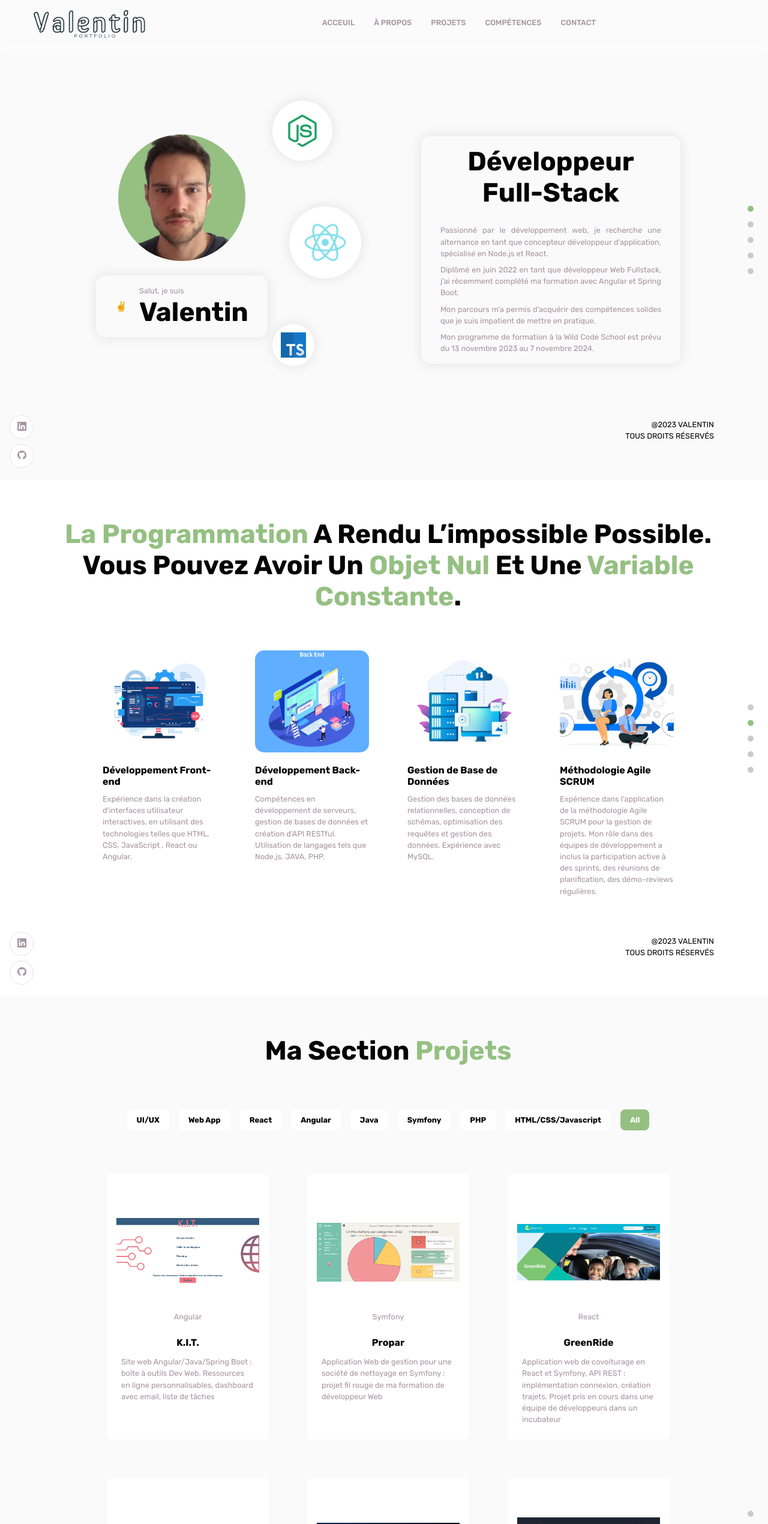
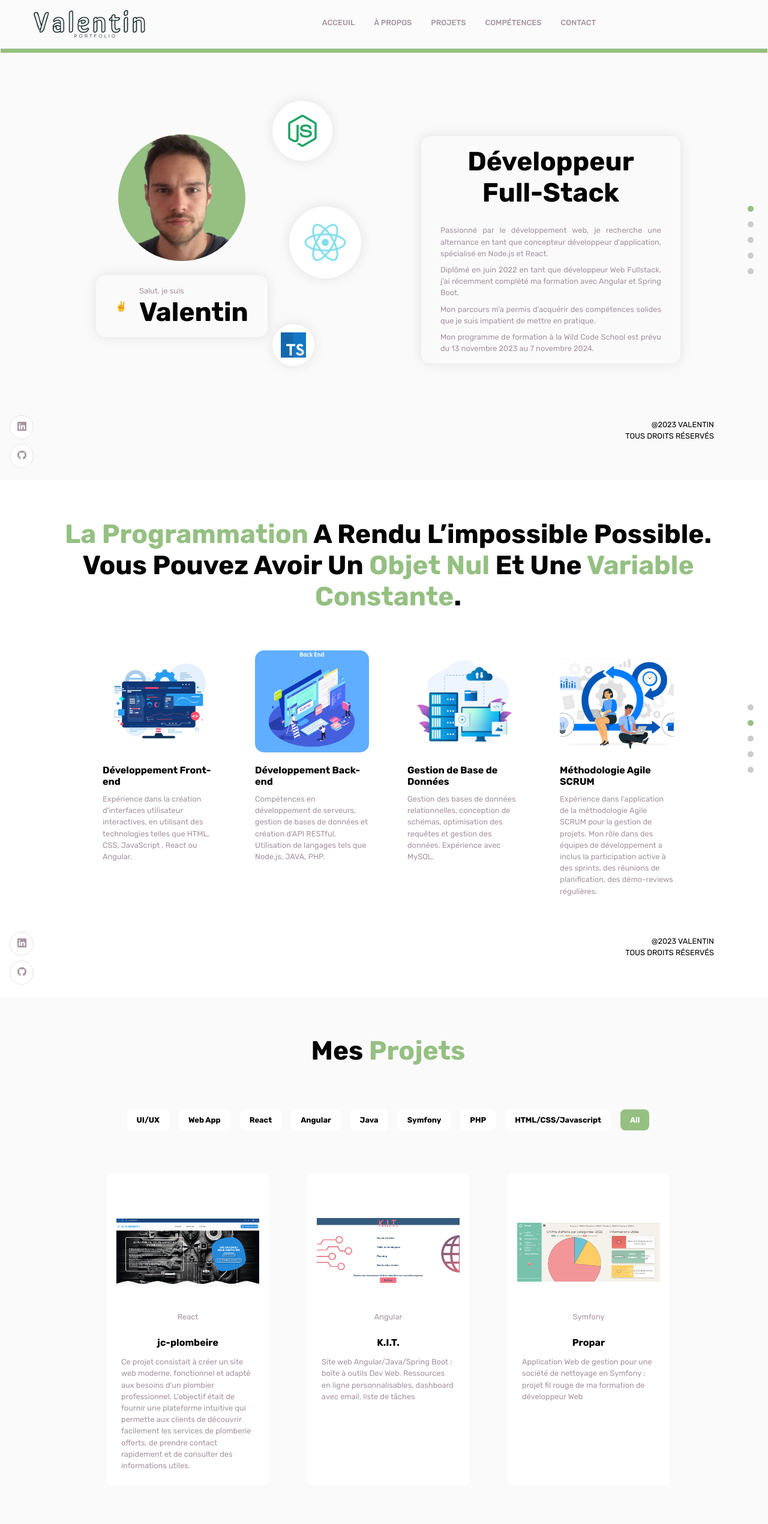
Before and after one commit to Tylyfox/Portfolio, a React (Create React App) app: page / in a window 1280 px wide. Shown: the top 2540 px of the page at 60% size. Built offline with nearby package versions, Linux system fonts and the light colour scheme.

Commit message:
add new project in works and work with new scroll effect

```diff
--- a/src/components/Navbar/Navbar.jsx
+++ b/src/components/Navbar/Navbar.jsx
@@ -1,21 +1,26 @@
-import React, {useState} from "react";
-import { HiMenuAlt4, HiX} from "react-icons/hi";
-import { motion } from "framer-motion";
+import React, { useState } from "react";
+import { HiMenuAlt4, HiX } from "react-icons/hi";
+import { motion, useScroll, useSpring } from "framer-motion";
 
 import { images } from "../../constants";
 import "./Navbar.scss";
 
 const Navbar = () => {
-
   const [toggle, setToggle] = useState(false);
+  const { scrollYProgress } = useScroll();
+  const scaleX = useSpring(scrollYProgress, {
+    stiffness: 100,
+    damping: 30,
+    restDelta: 0.001
+  });
 
   return (
     <nav className="app__navbar">
-            < div className="app__navbar-logo">
-                <img src={images.logo} alt="logo"/>
+      <div className="app__navbar-logo">
+        <img src={images.logo} alt="logo" />
       </div>
       <ul className="app__navbar-links">
-                {['acceuil', 'à propos', 'projets' , 'compétences', 'contact'].map((item ) => (
+        {['acceuil', 'à propos', 'projets', 'compétences', 'contact'].map((item) => (
           <li className="app__flex p-text" key={`link-${item}`}>
             <a href={`#${item}`}>{item}</a>
             <div />
@@ -26,24 +31,26 @@ const Navbar = () => {
       <div className="app__navbar-menu">
         <HiMenuAlt4 onClick={() => setToggle(true)} />
 
-                {
-                    toggle && (
+        {toggle && (
           <motion.div
-                            whileInView={{ x: [300, 0]}}
-                            transition={{ duration: 0.85, ease: 'easeOut'}}
+            whileInView={{ x: [300, 0] }}
+            transition={{ duration: 0.85, ease: 'easeOut' }}
           >
-                            <HiX onClick={() => setToggle(false)}/>
+            <HiX onClick={() => setToggle(false)} />
             <ul>
-                                {['acceuil', 'à propos', 'projets' , 'compétences', 'contact'].map((item ) => (
+              {['acceuil', 'à propos', 'projets', 'compétences', 'contact'].map((item) => (
                 <li key={item}>
                   <a href={`#${item}`} onClick={() => setToggle(false)}>{item}</a>
                 </li>
               ))}
             </ul>
           </motion.div>
-                    )
-                }
+        )}
       </div>
+      <motion.div
+        className="scroll-progress-bar"
+        style={{ scaleX }}
+      />
     </nav>
   );
 }
--- a/src/components/Navbar/Navbar.scss
+++ b/src/components/Navbar/Navbar.scss
@@ -1,18 +1,15 @@
 .app__navbar {
   width: 100%;
-
   display: flex;
   justify-content: space-between;
   align-items: center;
-
   padding: 1rem 2rem;
-  background: rgba(255,255,255, 0.25);
+  background: rgba(255, 255, 255, 0.25);
   backdrop-filter: blur(4px);
   -webkit-backdrop-filter: blur(4px);
-  border: 1px solid rgba(255,255,255, 0.18);
+  border: 1px solid rgba(255, 255, 255, 0.18);
   position: fixed;
   z-index: 2;
-}
 
   .app__navbar-logo {
     display: flex;
@@ -34,7 +31,6 @@
     display: flex;
     justify-content: center;
     align-items: center;
-
     list-style: none;
 
     li {
@@ -68,7 +64,6 @@
     @media screen and (max-width: 900px) {
       display: none;
     }
-
   }
 
   .app__navbar-menu {
@@ -76,7 +71,6 @@
     height: 35px;
     border-radius: 50%;
     position: relative;
-
     display: flex;
     justify-content: center;
     align-items: center;
@@ -96,12 +90,9 @@
       bottom: 0;
       right: 0;
       z-index: 5;
-
       padding: 1rem;
-
       width: 80%;
       height: 100vh;
-
       display: flex;
       justify-content: flex-end;
       align-items: flex-end;
@@ -109,7 +100,6 @@
       background: url('../../assets/bgWhite.png') var(--white-color);
       background-size: cover;
       background-repeat: repeat;
-
       box-shadow: 0 0 20px rgba(168, 168, 168, 0.15);
 
       svg {
@@ -127,7 +117,6 @@
         padding: 0;
         height: 100%;
         width: 100%;
-
         display: flex;
         justify-content: flex-start;
         align-items: flex-start;
@@ -156,3 +145,15 @@
       display: none;
     }
   }
+}
+
+
+.scroll-progress-bar {
+  position: fixed;
+  top: 80px;
+  left: 0;
+  right: 0;
+  height: 7px;
+  background-color: var(--secondary-color);
+  transform-origin: 0%;
+}
--- a/src/constants/pdf/pdf.js
+++ b/src/constants/pdf/pdf.js
@@ -1,7 +1,5 @@
 import CV from '../../assets/pdf/CV_2024-09-08_Valentin_CADART.pdf';
 
-const CVs = {
-    CV,
-};
+const pdfs = { CV };
 
-export default CVs;
+export default pdfs;
--- a/src/constants/works/works.js
+++ b/src/constants/works/works.js
@@ -10,9 +10,19 @@ import Rating from '../../assets/works/Rating.png';
 import Portfolio from '../../assets/works/Portfolio.png';
 import Propar from '../../assets/works/Propar.png';
 import GreenRide from '../../assets/works/GreenRide.png';
-
+import JCPlomberie from '../../assets/works/JCPlomberie.png';
 
 const works = [
+    {
+        name: 'jc-plomberie',
+        title: 'jc-plombeire',
+        description: "Ce projet consistait à créer un site web moderne, fonctionnel et adapté aux besoins d’un plombier professionnel. L’objectif était de fournir une plateforme intuitive qui permette aux clients de découvrir facilement les services de plomberie offerts, de prendre contact rapidement et de consulter des informations utiles.",
+        imgUrl: JCPlomberie,
+        videoUrl: '',
+        projectLink: 'https://www.jc-plomberie.fr/',
+        githubLink: 'https://github.com/Tylyfox/JC-PLOMBERIE',
+        tags: ['React', 'Web App', 'All', 'UI/UX']
+    },
     {
         name: 'K.I.T.',
         title: 'K.I.T.',
@@ -92,8 +102,7 @@ const works = [
         projectLink: 'https://tylyfox.github.io/FrontEndMentor_Interactive-rating-component/',
         githubLink: 'https://github.com/Tylyfox/FrontEndMentor_Interactive-rating-component',
         tags: ['HTML/CSS/Javascript', 'All', 'UI/UX']
-    },
-
-]
+    }
+];
 
 export default works;
--- a/src/container/Work/Work.jsx
+++ b/src/container/Work/Work.jsx
@@ -1,10 +1,8 @@
-import React, {useEffect, useState} from 'react';
+import React, { useEffect, useState } from 'react';
 import { AiFillEye, AiFillGithub, AiFillPlayCircle } from "react-icons/ai";
-
 import { motion } from 'framer-motion';
 import { works } from "../../constants";
 import { AppWrap, MotionWrap } from '../../wrapper';
-
 import './Work.scss';
 import VideoModal from "../../components/Modal/VideoModal";
 
@@ -14,31 +12,23 @@ const Work = () => {
   const [animateCard, setAnimateCard] = useState({ y: 0, opacity: 1 });
   const [openModalIndex, setOpenModalIndex] = useState(null);
 
-    const onOpenModal = (index) => setOpenModalIndex(index);
-    const onCloseModal = () => setOpenModalIndex(null);
-
   useEffect(() => {
     setFilterWork(works);
   }, []);
+
   const handleWorkFilter = (item) => {
     setActiveFilter(item);
     setAnimateCard([{ y: 100, opacity: 0 }]);
 
     setTimeout(() => {
       setAnimateCard([{ y: 0, opacity: 1 }]);
-
-            if (item === 'All') {
-                setFilterWork(works);
-            } else {
-                const filterWorkTest = works.filter((work) => work.tags.includes(item));
-                setFilterWork(filterWorkTest);
-            }
+      setFilterWork(item === 'All' ? works : works.filter(work => work.tags.includes(item)));
     }, 500);
   };
 
   return (
     <>
-            <h2 className="head-text">Ma Section <span>Projets</span></h2>
+      <h2 className="head-text">Mes <span>Projets</span></h2>
       <div className="app__work-filter">
         {['UI/UX', 'Web App', 'React', 'Angular', 'Java', 'Symfony', 'PHP', 'HTML/CSS/Javascript', 'All'].map((item, index) => (
           <div
@@ -60,37 +50,34 @@ const Work = () => {
             <div className="app__work-img app__flex">
               <img src={work.imgUrl} alt={work.name} />
               <motion.div
-                                whileHover={{ opacity: [0, 1] }}
+                whileHover={{ opacity: [0, 1], scale: 1.1, boxShadow: "0px 4px 15px rgba(0, 0, 0, 0.2)" }}
                 transition={{ duration: 0.25, ease: 'easeInOut', staggerChildren: 0.5 }}
                 className="app__work-hover app__flex"
               >
-                                {work.projectLink === '' ? (
-                                    <motion.div
-                                        whileInView={{ scale: [0, 1] }}
-                                        whileHover={{ scale: [1, 0.90] }}
-                                        transition={{ duration: 0.25 }}
-                                        className="app__flex"
-                                        onClick={() => onOpenModal(index)}
-                                    >
-                                        <AiFillPlayCircle />
-                                    </motion.div>
-                                ) : (
+                {work.projectLink ? (
                   <a href={work.projectLink} target="_blank" rel="noreferrer">
                     <motion.div
-                                            whileInView={{ scale: [0, 1] }}
-                                            whileHover={{ scale: [1, 0.90] }}
-                                            transition={{ duration: 0.25 }}
+                      whileInView={{ scale: [0, 0.9], transition: { duration: 0.25 } }}
+                      whileHover={{ scale: [0.9, 1.2] }}
                       className="app__flex"
                     >
                       <AiFillEye />
                     </motion.div>
                   </a>
+                ) : (
+                  <motion.div
+                    whileInView={{ scale: [0, 0.9], transition: { duration: 0.25 } }}
+                    whileHover={{ scale: [0.9, 1.2] }}
+                    className="app__flex"
+                    onClick={() => setOpenModalIndex(index)}
+                  >
+                    <AiFillPlayCircle />
+                  </motion.div>
                 )}
                 <a href={work.githubLink} target="_blank" rel="noreferrer">
                   <motion.div
-                                        whileInView={{ scale: [0, 1] }}
-                                        whileHover={{ scale: [1, 0.90] }}
-                                        transition={{ duration: 0.25 }}
+                    whileInView={{ scale: [0, 0.9], transition: { duration: 0.25 } }}
+                    whileHover={{ scale: [0.9, 1.2] }}
                     className="app__flex"
                   >
                     <AiFillGithub />
@@ -107,7 +94,7 @@ const Work = () => {
             </div>
             <VideoModal
               isOpen={openModalIndex === index}
-                            onClose={onCloseModal}
+              onClose={() => setOpenModalIndex(null)}
               videoUrl={work.videoUrl}
               videoTitle={work.title}
             />
```
Also changed, not shown: src/container/Footer/Footer.jsx (+14 -9 lines), src/assets/works/JCPlomberie.png (added). Lines whose indentation alone changed are shown as unchanged.
